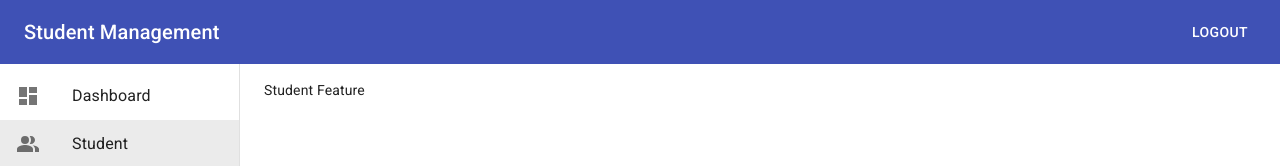
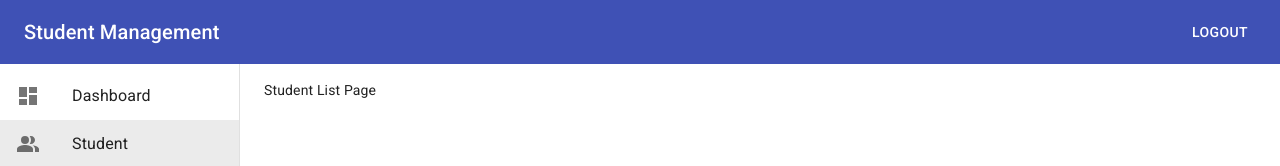
Before and after one commit to huynvn010193/easyfe-rtk-2, a React (Create React App) app: page /admin/students in a window 1280 px wide. Shown: the top 166 px of the page. Built offline with nearby package versions, Linux system fonts and the light colour scheme; sample sign-in values are in the browser's storage.

Commit message:
Redux Saga: 28

```diff
--- a/src/features/dashboard/components/StudentRankingList.tsx
+++ b/src/features/dashboard/components/StudentRankingList.tsx
@@ -1,4 +1,3 @@
-import * as React from 'react';
 import { makeStyles } from '@material-ui/core/styles';
 import Table from '@material-ui/core/Table';
 import TableBody from '@material-ui/core/TableBody';
@@ -6,7 +5,6 @@ import TableCell from '@material-ui/core/TableCell';
 import TableContainer from '@material-ui/core/TableContainer';
 import TableHead from '@material-ui/core/TableHead';
 import TableRow from '@material-ui/core/TableRow';
-import Paper from '@material-ui/core/Paper';
 import { Student } from 'models';
 
 export interface StudentRankinListProps {
--- a/src/features/student/index.tsx
+++ b/src/features/student/index.tsx
@@ -1,5 +1,41 @@
 import * as React from 'react';
+import { useRouteMatch } from 'react-router-dom';
+import {
+  palette,
+  PaletteProps,
+  spacing,
+  SpacingProps,
+  typography,
+  TypographyProps,
+} from '@material-ui/system';
+import styled from 'styled-components';
+import { Switch, Route } from 'react-router-dom';
+import { ListPage } from './pages/ListPage';
+import { AddEditPage } from './pages/AddEditPage';
+
+const Box = styled.div<PaletteProps & SpacingProps & TypographyProps>`
+  ${palette}${spacing}${typography}
+`;
 
 export default function StudentFeature() {
-  return <div>Student Feature</div>;
+  // Dùng match tận dụng lại nexted router . để không cần gõ lại đường dẫn cha: admin/students
+  const match = useRouteMatch();
+
+  return (
+    <Box>
+      <Switch>
+        <Route path={match.path} exact>
+          <ListPage />
+        </Route>
+
+        <Route path={`${match.path}/add`}>
+          <AddEditPage />
+        </Route>
+
+        <Route path={`${match.path}/:studentId`}>
+          <AddEditPage />
+        </Route>
+      </Switch>
+    </Box>
+  );
 }
--- /dev/null
+++ b/src/features/student/pages/AddEditPage.tsx
@@ -0,0 +1,7 @@
+import * as React from 'react';
+
+export interface AddEditPageProps {}
+
+export function AddEditPage() {
+  return <div>AddEditStudentPage</div>;
+}
--- /dev/null
+++ b/src/features/student/pages/ListPage.tsx
@@ -0,0 +1,7 @@
+import * as React from 'react';
+
+export interface AddEditPageProps {}
+
+export function ListPage() {
+  return <div>Student List Page</div>;
+}
```
Also changed, not shown: node.txt.
